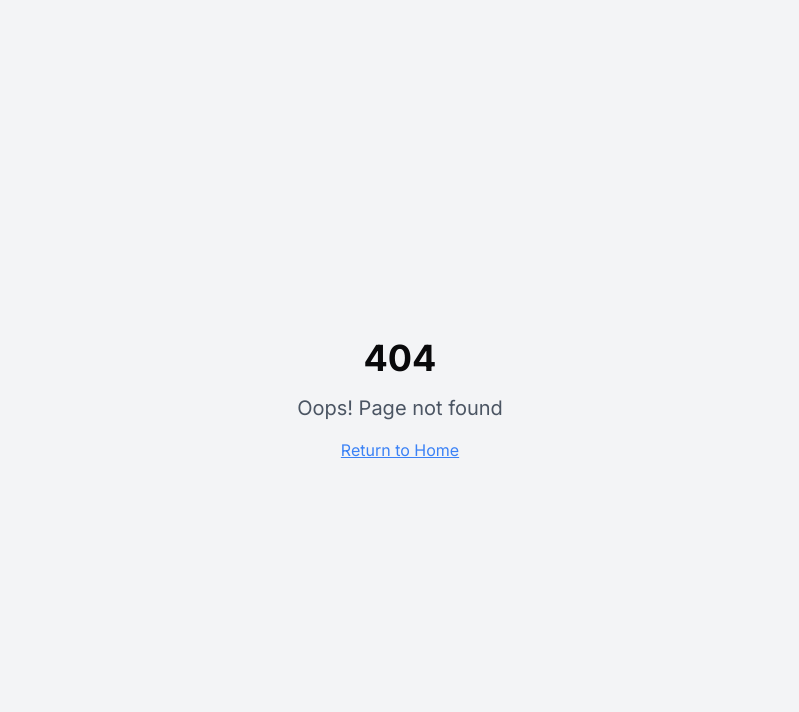
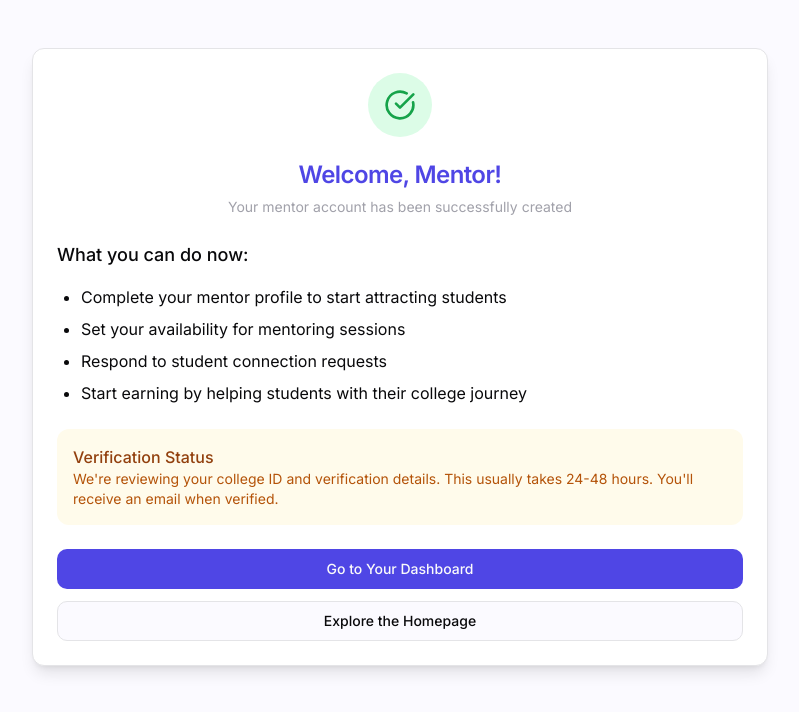
Before and after one commit to DHARANIDHARAN03K/elophaz-mentor-connect, a React (Vite) app: page /welcome/mentor in a window 1280 px wide. Before the commit this address had no page. Shown: the top 712 px of the page, without its empty margins (240-1039 px from the left). Built offline with nearby package versions, Linux system fonts and the light colour scheme.

Commit message:
Fix: Redirect after signup
Fixes incorrect redirection after student signup.

```diff
--- a/src/App.tsx
+++ b/src/App.tsx
@@ -8,6 +8,8 @@ import Index from "./pages/Index";
 import NotFound from "./pages/NotFound";
 import MentorDashboard from "./pages/MentorDashboard";
 import StudentDashboard from "./pages/StudentDashboard";
+import WelcomeStudent from "./pages/WelcomeStudent";
+import WelcomeMentor from "./pages/WelcomeMentor";
 
 const queryClient = new QueryClient();
 
@@ -19,6 +21,8 @@ const App = () => (
       <BrowserRouter>
         <Routes>
           <Route path="/" element={<Index />} />
+          <Route path="/welcome/student" element={<WelcomeStudent />} />
+          <Route path="/welcome/mentor" element={<WelcomeMentor />} />
           <Route path="/mentor/dashboard" element={<MentorDashboard />} />
           <Route path="/student/dashboard" element={<StudentDashboard />} />
           {/* ADD ALL CUSTOM ROUTES ABOVE THE CATCH-ALL "*" ROUTE */}
--- a/src/components/AuthModal.tsx
+++ b/src/components/AuthModal.tsx
@@ -1,4 +1,3 @@
-
 import React, { useState } from 'react';
 import { useNavigate } from 'react-router-dom';
 import {
@@ -108,8 +107,19 @@ const AuthModal: React.FC<AuthModalProps> = ({ isOpen, onClose, mode, tabDefault
 
     onClose();
 
-    const redirectPath = mode === 'mentor' ? '/mentor/dashboard' : '/student/dashboard';
-    navigate(redirectPath);
+    // Modify the redirection logic here to go to a different page after signup vs login
+    if (selectedTab === 'signup') {
+      // After signup, go to welcome page route for each user type
+      if (mode === 'student') {
+        navigate('/welcome/student'); // You'll create this route
+      } else {
+        navigate('/welcome/mentor'); // You'll create this route
+      }
+    } else {
+      // For login, keep the original dashboard redirect
+      const redirectPath = mode === 'mentor' ? '/mentor/dashboard' : '/student/dashboard';
+      navigate(redirectPath);
+    }
   };
 
   const handleGoogleSignup = () => {
@@ -124,8 +134,15 @@ const AuthModal: React.FC<AuthModalProps> = ({ isOpen, onClose, mode, tabDefault
       variant: 'default'
     });
 
-    const redirectPath = mode === 'mentor' ? '/mentor/dashboard' : '/student/dashboard';
-    navigate(redirectPath);
+    // Modify the Google sign up redirect to also go to welcome pages
+    if (selectedTab === 'signup') {
+      const welcomePath = mode === 'mentor' ? '/welcome/mentor' : '/welcome/student';
+      navigate(welcomePath);
+    } else {
+      const dashboardPath = mode === 'mentor' ? '/mentor/dashboard' : '/student/dashboard';
+      navigate(dashboardPath);
+    }
+
     onClose();
   };
 
--- /dev/null
+++ b/src/pages/WelcomeMentor.tsx
@@ -0,0 +1,62 @@
+
+import React from "react";
+import { Button } from "@/components/ui/button";
+import { useNavigate } from "react-router-dom";
+import { Card, CardContent, CardDescription, CardFooter, CardHeader, CardTitle } from "@/components/ui/card";
+import { CheckCircle } from "lucide-react";
+
+const WelcomeMentor: React.FC = () => {
+  const navigate = useNavigate();
+
+  return (
+    <div className="container mx-auto max-w-3xl py-12 px-4">
+      <Card className="w-full shadow-lg">
+        <CardHeader className="text-center">
+          <div className="mx-auto mb-4 bg-green-100 w-16 h-16 rounded-full flex items-center justify-center">
+            <CheckCircle className="text-green-600 w-8 h-8" />
+          </div>
+          <CardTitle className="text-2xl text-elophaz-primary">Welcome, Mentor!</CardTitle>
+          <CardDescription>Your mentor account has been successfully created</CardDescription>
+        </CardHeader>
+
+        <CardContent className="space-y-6">
+          <div className="space-y-4">
+            <h3 className="font-medium text-lg">What you can do now:</h3>
+            <ul className="space-y-2 ml-6 list-disc">
+              <li>Complete your mentor profile to start attracting students</li>
+              <li>Set your availability for mentoring sessions</li>
+              <li>Respond to student connection requests</li>
+              <li>Start earning by helping students with their college journey</li>
+            </ul>
+          </div>
+
+          <div className="bg-amber-50 p-4 rounded-lg">
+            <h4 className="font-medium text-amber-800">Verification Status</h4>
+            <p className="text-amber-700 text-sm">
+              We're reviewing your college ID and verification details.
+              This usually takes 24-48 hours. You'll receive an email when verified.
+            </p>
+          </div>
+        </CardContent>
+
+        <CardFooter className="flex flex-col space-y-3">
+          <Button
+            onClick={() => navigate('/mentor/dashboard')}
+            className="w-full bg-elophaz-primary hover:bg-elophaz-primary/90"
+          >
+            Go to Your Dashboard
+          </Button>
+          <Button
+            onClick={() => navigate('/')}
+            variant="outline"
+            className="w-full"
+          >
+            Explore the Homepage
+          </Button>
+        </CardFooter>
+      </Card>
+    </div>
+  );
+};
+
+export default WelcomeMentor;
--- /dev/null
+++ b/src/pages/WelcomeStudent.tsx
@@ -0,0 +1,59 @@
+
+import React from "react";
+import { Button } from "@/components/ui/button";
+import { useNavigate } from "react-router-dom";
+import { Card, CardContent, CardDescription, CardFooter, CardHeader, CardTitle } from "@/components/ui/card";
+import { CheckCircle } from "lucide-react";
+
+const WelcomeStudent: React.FC = () => {
+  const navigate = useNavigate();
+
+  return (
+    <div className="container mx-auto max-w-3xl py-12 px-4">
+      <Card className="w-full shadow-lg">
+        <CardHeader className="text-center">
+          <div className="mx-auto mb-4 bg-green-100 w-16 h-16 rounded-full flex items-center justify-center">
+            <CheckCircle className="text-green-600 w-8 h-8" />
+          </div>
+          <CardTitle className="text-2xl text-elophaz-primary">Welcome to Elophaz!</CardTitle>
+          <CardDescription>Your student account has been successfully created</CardDescription>
+        </CardHeader>
+
+        <CardContent className="space-y-6">
+          <div className="space-y-4">
+            <h3 className="font-medium text-lg">What you can do now:</h3>
+            <ul className="space-y-2 ml-6 list-disc">
+              <li>Search and connect with mentors from your target colleges</li>
+              <li>Schedule one-on-one meetings with mentors</li>
+              <li>Get personalized advice on your college applications</li>
+              <li>Learn about campus life and academic programs</li>
+            </ul>
+          </div>
+
+          <div className="bg-blue-50 p-4 rounded-lg">
+            <h4 className="font-medium text-blue-800">Pro Tip</h4>
+            <p className="text-blue-700 text-sm">Complete your profile to get better mentor recommendations based on your interests and goals.</p>
+          </div>
+        </CardContent>
+
+        <CardFooter className="flex flex-col space-y-3">
+          <Button
+            onClick={() => navigate('/student/dashboard')}
+            className="w-full bg-elophaz-primary hover:bg-elophaz-primary/90"
+          >
+            Go to Your Dashboard
+          </Button>
+          <Button
+            onClick={() => navigate('/')}
+            variant="outline"
+            className="w-full"
+          >
+            Explore the Homepage
+          </Button>
+        </CardFooter>
+      </Card>
+    </div>
+  );
+};
+
+export default WelcomeStudent;
```
